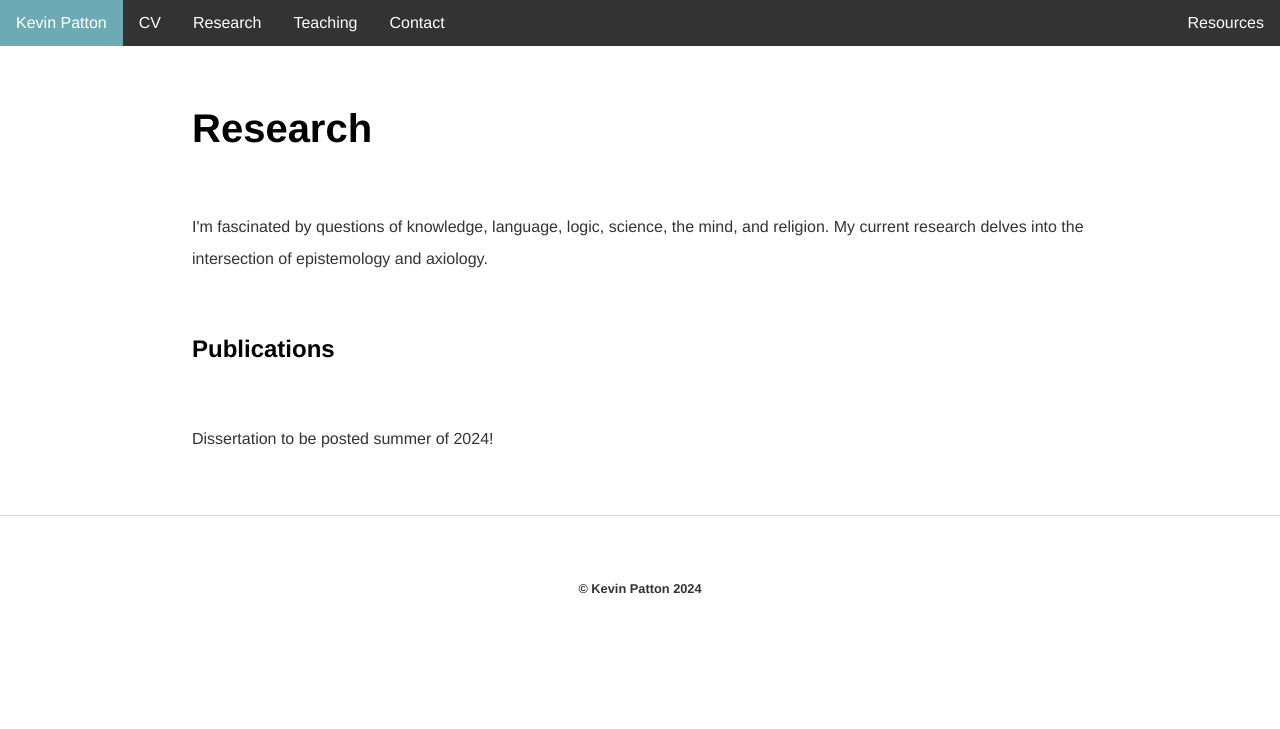
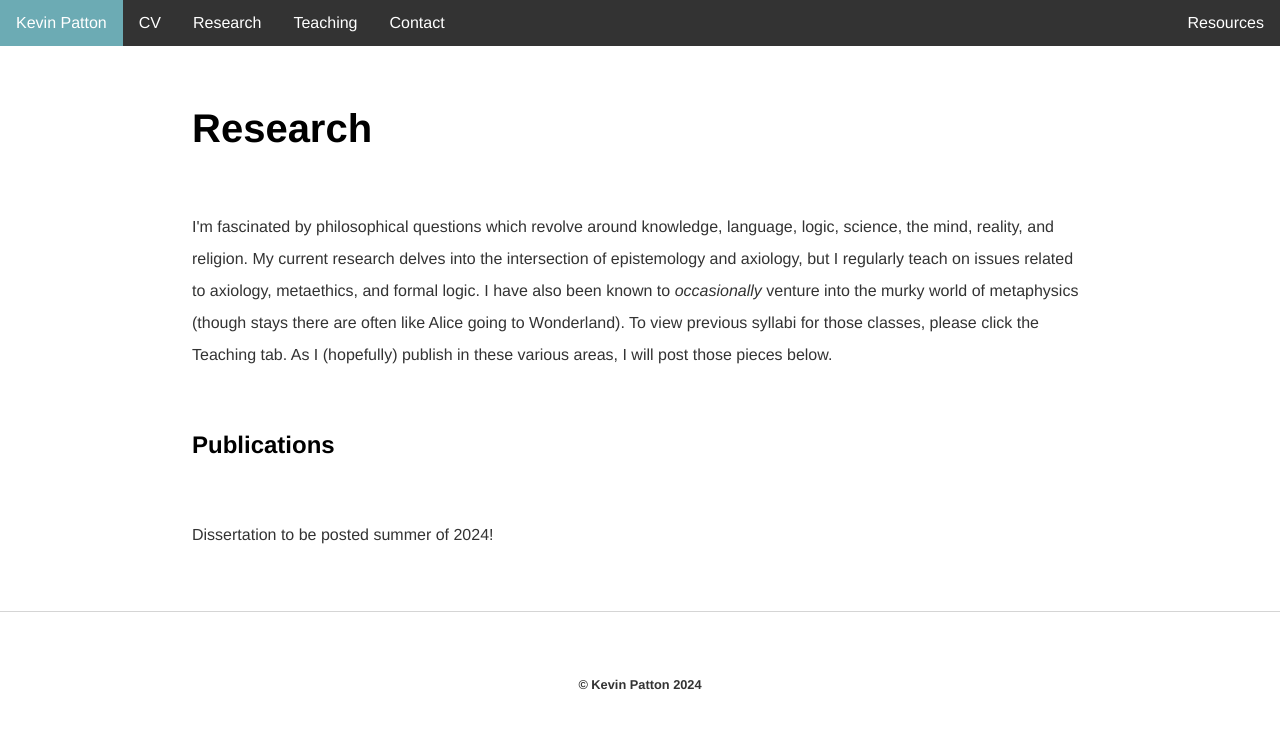
Before and after one commit to kevinjpatton/kevinjpatton.github.io, a Jekyll site: the page built from research/index.html, in a window 1280 px wide. Shown: the top 729 px of the page. Built offline with Jekyll 4.4.1, drawn with Linux system fonts in a browser that asks for light colours; Markdown is read by kramdown in place of the engine named in the settings.

Commit message:
Update index.html

```diff
--- a/research/index.html
+++ b/research/index.html
@@ -3,6 +3,6 @@ layout: default
 title: Publications - Kevin Patton
 ---
 <h1>Research</h1>
-<p>I'm fascinated by questions of knowledge, language, logic, science, the mind, and religion.  My current research delves into the intersection of epistemology and axiology.</p>
+<p>I'm fascinated by philosophical questions which revolve around knowledge, language, logic, science, the mind, reality, and religion. My current research delves into the intersection of epistemology and axiology, but I regularly teach on issues related to axiology, metaethics, and formal logic. I have also been known to <i>occasionally</i> venture into the murky world of metaphysics (though stays there are often like Alice going to Wonderland). To view previous syllabi for those classes, please click the Teaching tab. As I (hopefully) publish in these various areas, I will post those pieces below.</p>
 <h2>Publications</h2>
 <p>Dissertation to be posted summer of 2024!</p>
```
